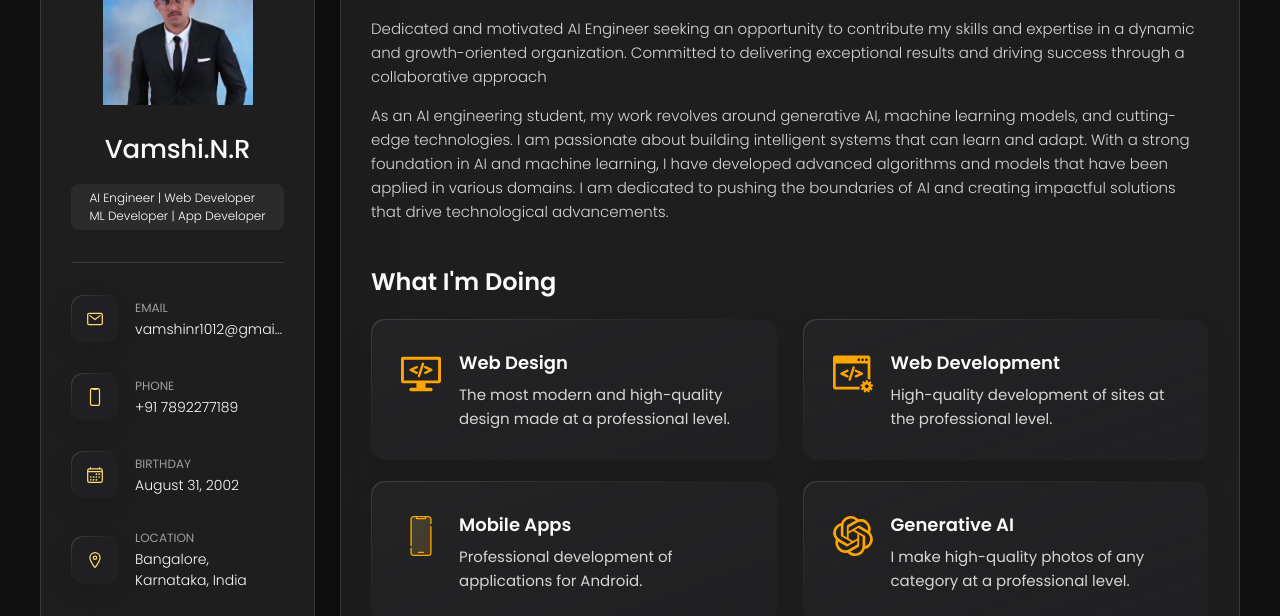
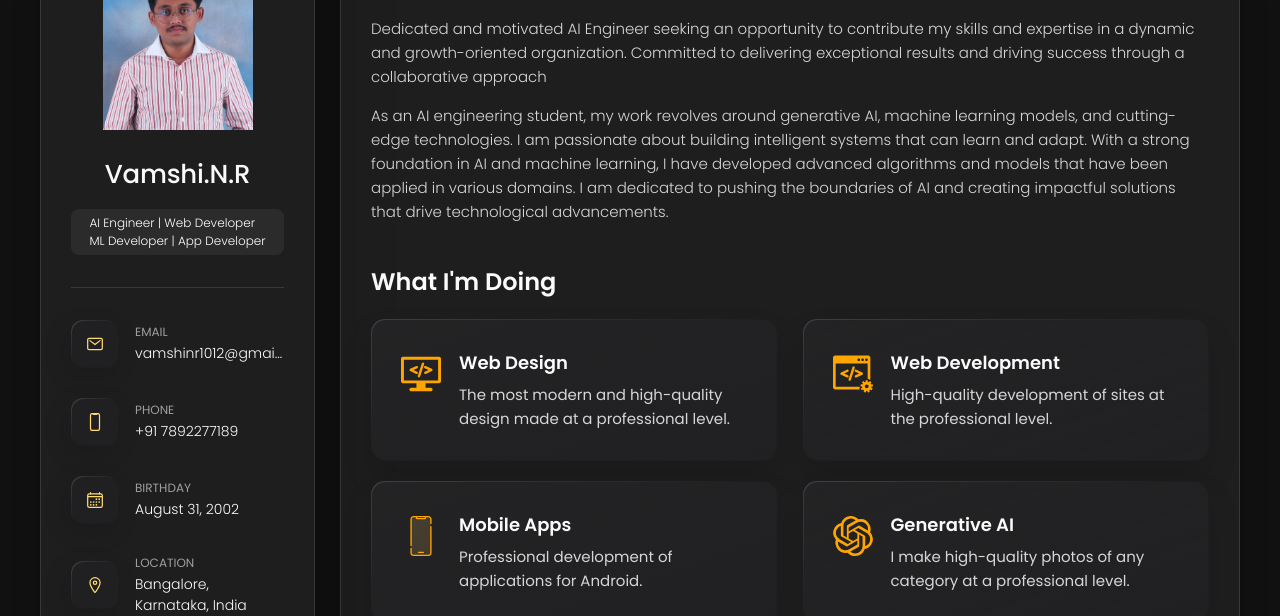
Before and after one commit to Vamshinr1012/portfolio, a plain HTML site: page index.html in a window 1280 px wide. Shown: the part 162-778 px from the top of the page. Drawn offline with nearby package versions, Linux system fonts and the light colour scheme.

Commit message:
Update index.html

```diff
--- a/index.html
+++ b/index.html
@@ -42,7 +42,7 @@
       <div class="sidebar-info">
 
         <figure class="avatar-box">
-          <img src="assets/images/up vamshi.jpg" alt="Vamshi.N.R" width="80">
+          <img src="assets/images/va.JPG" alt="Vamshi.N.R" width="80">
         </figure>
 
         <div class="info-content">
```
